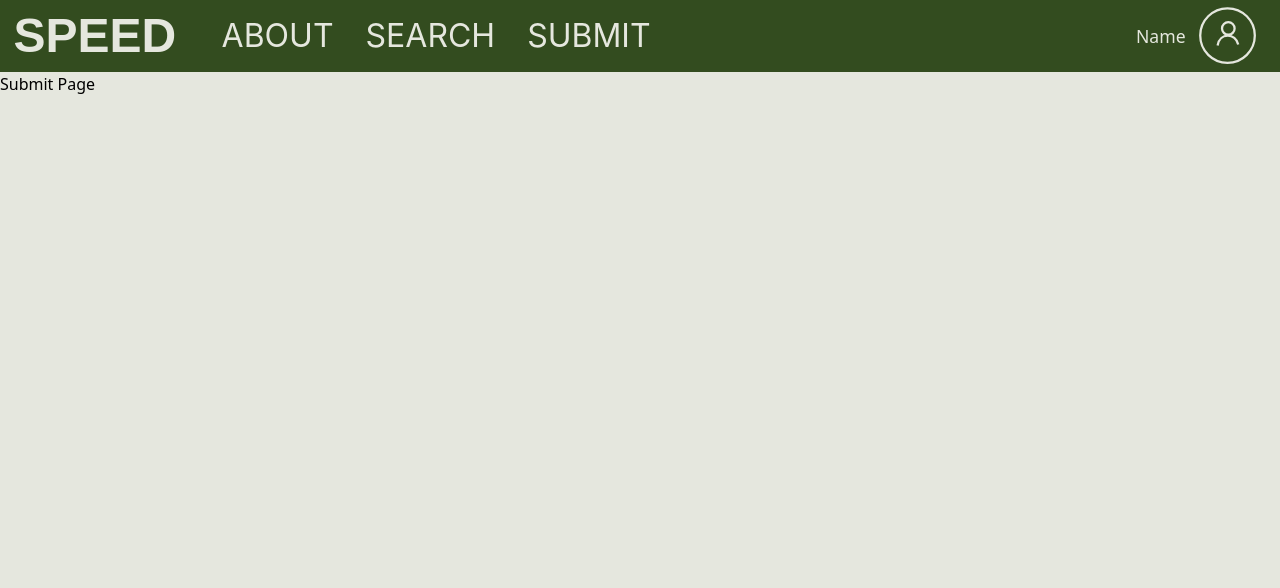
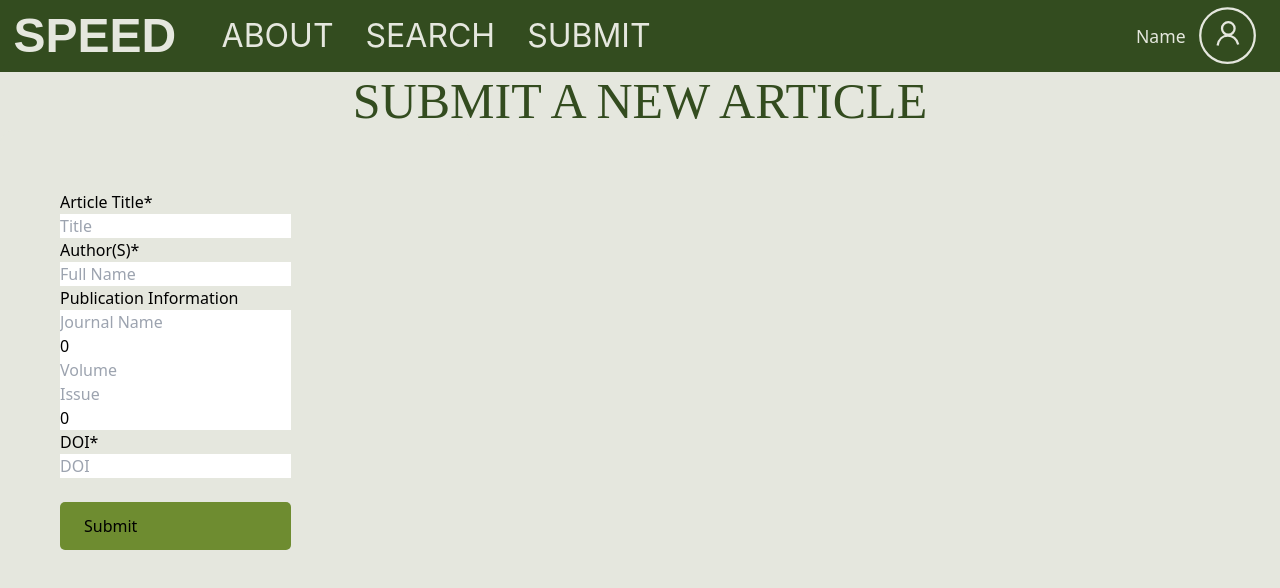
Before and after one commit to Ithrendrial/SPEED, a Next.js app in the folder frontend/: page /submit in a window 1280 px wide. Shown: the top 588 px of the page. Built offline with nearby package versions, Linux system fonts and the light colour scheme.

Commit message:
Submit article page edit
The insert data will print in console

```diff
--- a/frontend/src/app/submit/page.tsx
+++ b/frontend/src/app/submit/page.tsx
@@ -1,6 +1,158 @@
-import style from "../styles/Submit.module.css"
-export default function Submit() {
-  return (
-    <div>Submit Page</div>
-  )
+'use client'
+import style from "../../styles/SubmitPage.module.css"
+
+import React, { useState } from 'react';
+
+interface FormData {
+    title: string;
+    author: string;
+    journal: string;
+    year: number;
+    volume: string;
+    issue: string;
+    pages: number;
+    DOI: string;
 }
+
+const initialFormData: FormData = {
+    title: '',
+    author: '',
+    journal: '',
+    year: 0,
+    volume: '',
+    issue: '',
+    pages: 0,
+    DOI: '',
+};
+
+const NumberForm: React.FC = () => {
+    const [formData, setFormData] = useState<FormData>(initialFormData);
+
+    const handleSubmit = (e: React.FormEvent) => {
+        e.preventDefault();
+        // Do something with formData, like printing it to the console or sending it to a server.
+        console.log(formData);
+    };
+
+    const handleChange = (
+        e: React.ChangeEvent<HTMLInputElement | HTMLSelectElement>
+    ) => {
+        const { name, value } = e.target;
+        setFormData({
+            ...formData,
+            [name]: name === 'year' || name === 'pages' ? parseFloat(value) : value,
+        });
+    };
+
+    return (
+<div>
+    <div className={style.topic}>
+        <h1> SUBMIT A NEW ARTICLE</h1>
+        </div>
+            <div className={style.formoutline}>
+
+            <form onSubmit={handleSubmit}>
+                <label>
+                    Article Title*<br/>
+                    <input
+                        type="text"
+                        name="title"
+                        value={formData.title}
+                        onChange={handleChange}
+                        placeholder="Title"
+                        required
+                    />
+                </label>
+                <br/>
+                <label>
+                    Author(S)*<br/>
+                    <input
+                        type="text"
+                        name="author"
+                        value={formData.author}
+                        onChange={handleChange}
+                        placeholder= "Full Name"
+                        required
+                    />
+                </label>
+                <br/>
+
+                <label>
+                    Publication Information
+                    <br/>
+                    <input
+                        type="text"
+                        name="journal"
+                        value={formData.journal}
+                        onChange={handleChange}
+                        placeholder= "Journal Name"
+                    />
+                </label>
+                <br/>
+                <label>
+                    <input
+                        type="number"
+                        name="year"
+                        value={formData.year}
+                        onChange={handleChange}
+                        placeholder="Publication Date"
+                    />
+                </label>
+                <br/>
+                <label>
+
+                    <input
+                        type="text"
+                        name="volume"
+                        value={formData.volume}
+                        onChange={handleChange}
+                        placeholder="Volume"
+                    />
+                </label>
+                <br/>
+                <label>
+
+                    <input
+                        type="text"
+                        name="issue"
+                        value={formData.issue}
+                        onChange={handleChange}
+                        placeholder="Issue"
+                    />
+                </label>
+                <br/>
+                <label>
+
+                    <input
+                        type="number"
+                        name="pages"
+                        value={formData.pages}
+                        onChange={handleChange}
+                        placeholder="Page(S)"
+                    />
+                </label>
+                <br/>
+                <label>
+                    DOI*<br/>
+                    <input
+                        type="text"
+                        name="DOI"
+                        value={formData.DOI}
+                        onChange={handleChange}
+                        placeholder="DOI"
+                        required
+                    />
+                </label>
+                <br/>
+                <br/>
+                <div className={style.button}>
+                <button type="submit">Submit</button>
+                </div>
+            </form>
+    </div>
+     </div>
+
+    );
+};
+
+export default NumberForm;
--- a/frontend/src/styles/SubmitPage.module.css
+++ b/frontend/src/styles/SubmitPage.module.css
@@ -0,0 +1,31 @@
+.topic{
+    text-align: center;
+    color: #334C1F;
+    font-family: Lexend Exa;
+    font-size: 50px;
+    font-style: normal;
+    font-weight: 500;
+    line-height: normal;
+}
+.formoutline{
+    display: flex;
+    width: 472px;
+    height: 560px;
+    padding: 60px;
+    flex-direction: column;
+    align-items: flex-start;
+    gap: 42px;
+    flex-shrink: 0;
+    border-radius: 15px;
+    background: #E5E7DE;
+}
+
+
+.button{
+    display: flex;
+    padding: 12px 24px;
+    align-items: flex-start;
+    gap: 8px;
+    border-radius: 5px;
+    background: #6E8C30;
+}
```
